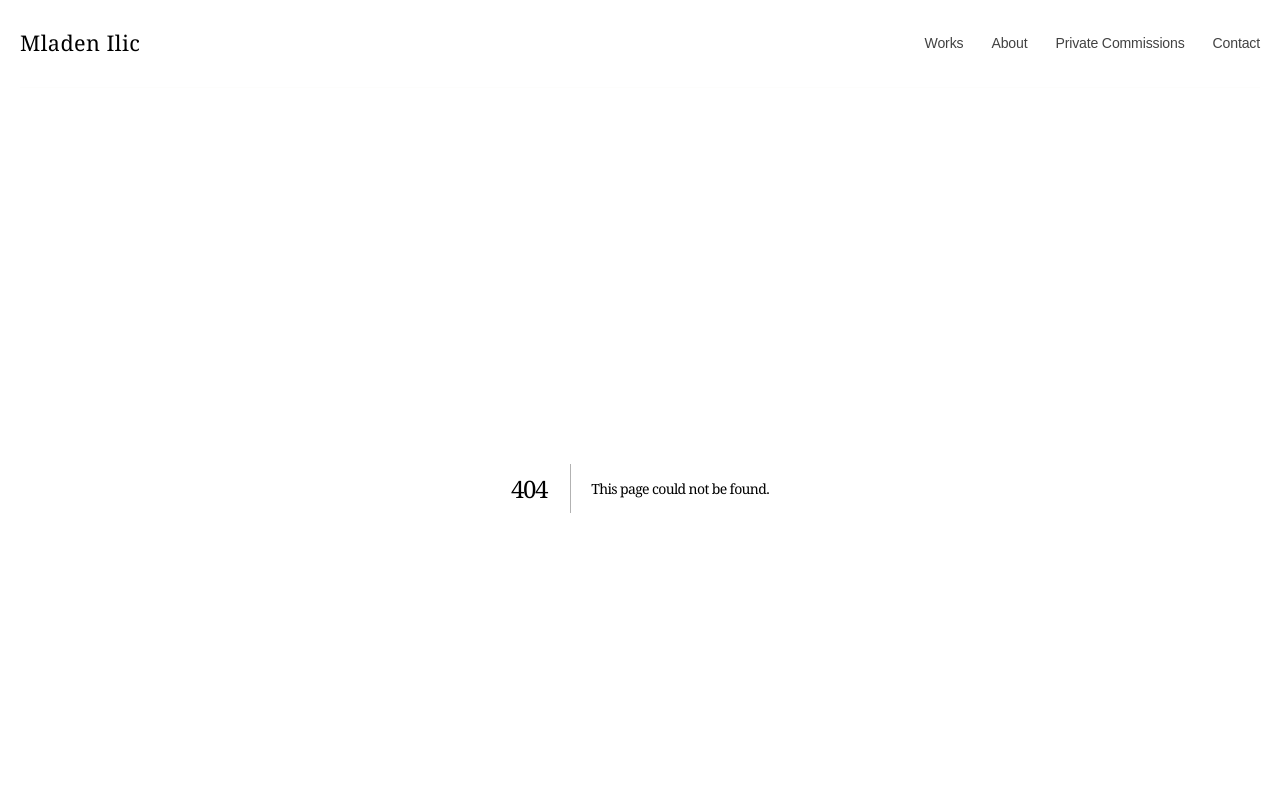
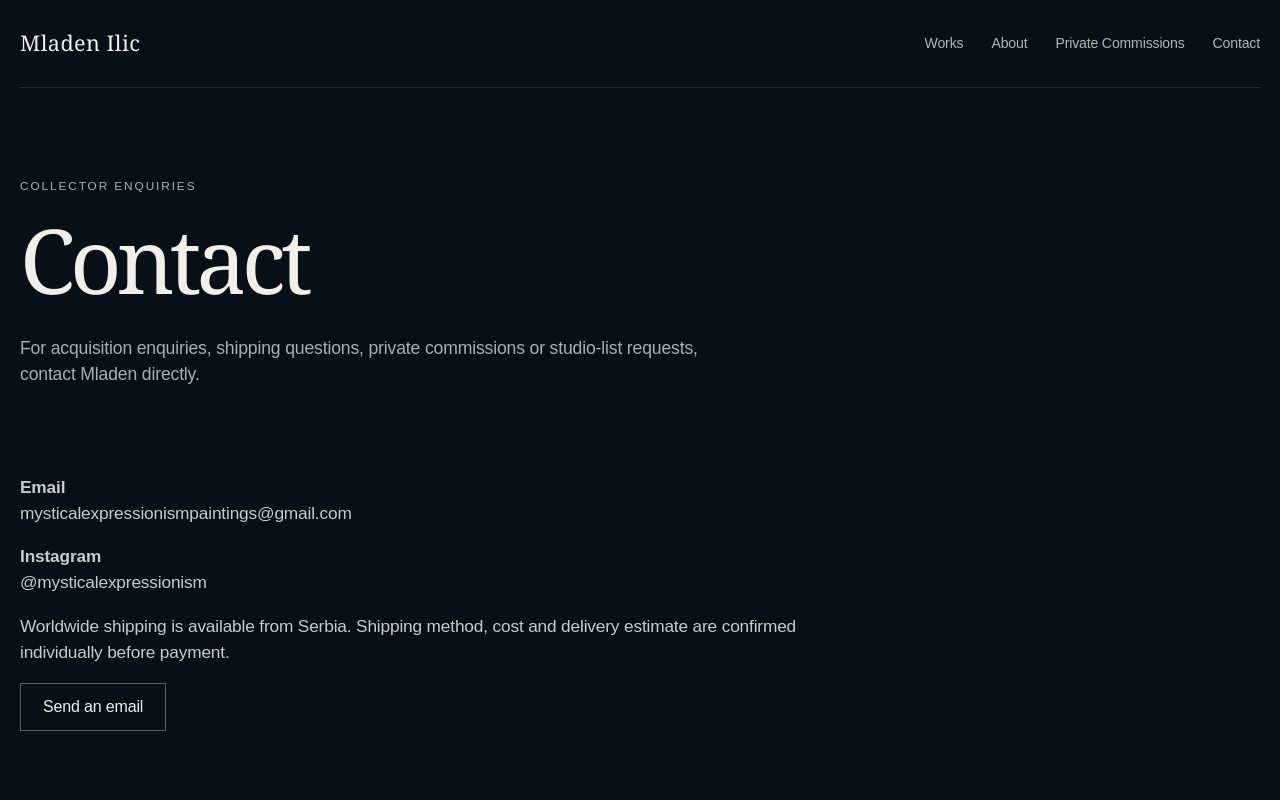
Before and after one commit to alisawonder42/mysticalexpressionism, a Next.js app: page /contact in a window 1280 px wide. Before the commit this address had no page. Shown: the top 800 px of the page. Built offline with nearby package versions, Linux system fonts and the light colour scheme.

Commit message:
feat: add contact page

```diff
--- /dev/null
+++ b/app/contact/page.tsx
@@ -0,0 +1,28 @@
+import type { Metadata } from "next";
+
+export const metadata: Metadata = {
+  title: "Contact",
+  description: "Contact Mladen Ilic about available paintings, private commissions and collector enquiries."
+};
+
+export default function ContactPage() {
+  return (
+    <main className="page">
+      <div className="page-intro">
+        <div className="eyebrow">Collector enquiries</div>
+        <h1>Contact</h1>
+        <p>
+          For acquisition enquiries, shipping questions, private commissions or studio-list requests, contact Mladen directly.
+        </p>
+      </div>
+      <div className="content-narrow">
+        <p><strong>Email</strong><br />mysticalexpressionismpaintings@gmail.com</p>
+        <p><strong>Instagram</strong><br />@mysticalexpressionism</p>
+        <p>
+          Worldwide shipping is available from Serbia. Shipping method, cost and delivery estimate are confirmed individually before payment.
+        </p>
+        <a className="button" href="mailto:mysticalexpressionismpaintings@gmail.com">Send an email</a>
+      </div>
+    </main>
+  );
+}
```
